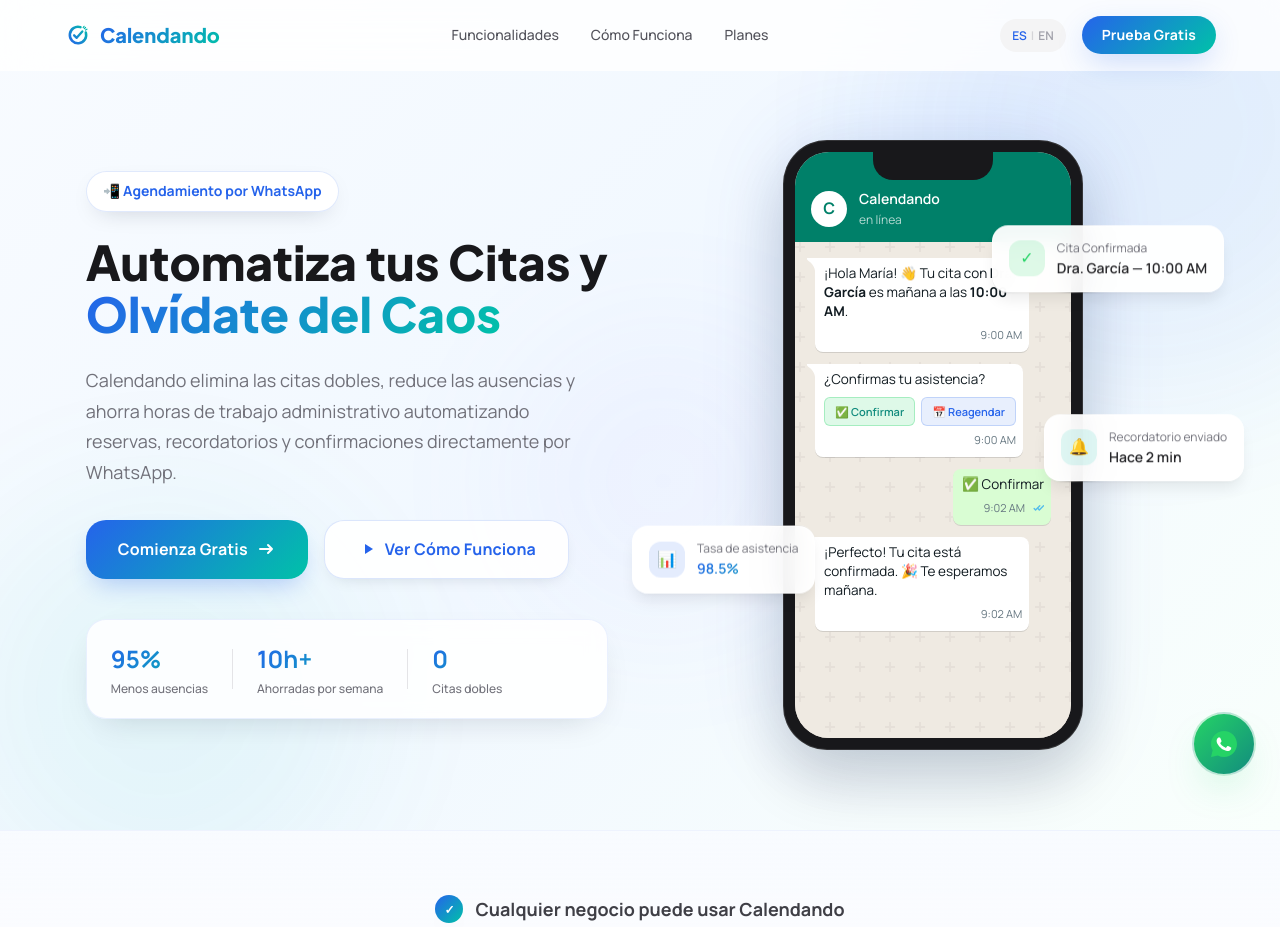
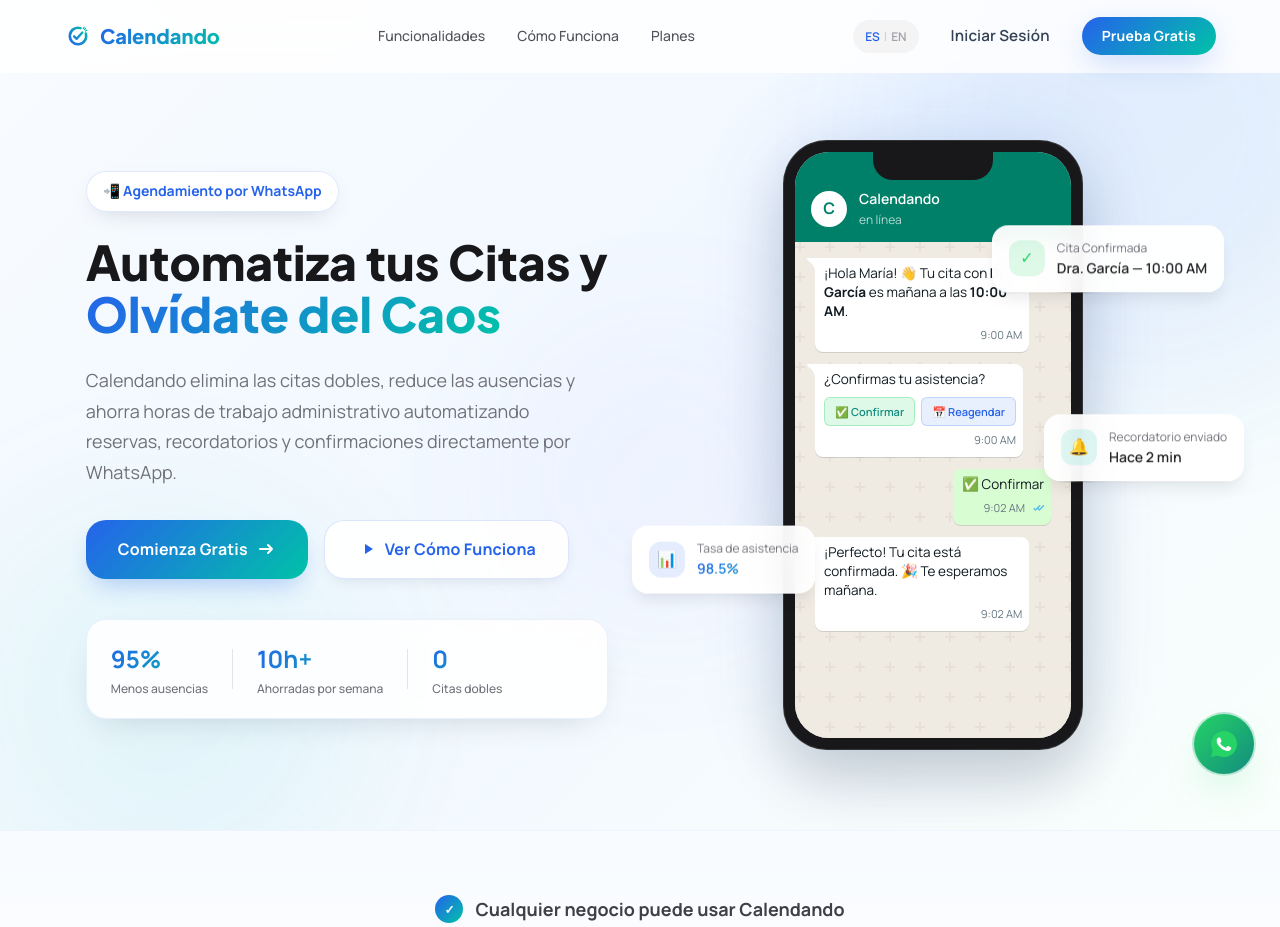
Before and after one commit to AndresMaitaGit/calendando-landingpage, a website: page public/index.html in a window 1280 px wide. Shown: the top 927 px of the page. Drawn offline with Linux system fonts and the light colour scheme.

Commit message:
favicon and login added

```diff
--- a/public/css/styles.css
+++ b/public/css/styles.css
@@ -2201,3 +2201,17 @@
 .legal-contact-box a:hover {
     text-decoration: underline;
 }
+
+.btn-login {
+    background: transparent;
+    color: var(--text-color, #334155);
+    padding: 0.5rem 1rem;
+    font-weight: 600;
+    font-size: 0.95rem;
+    text-decoration: none;
+    transition: color 0.2s ease;
+}
+
+.btn-login:hover {
+    color: #0284c7;
+}
--- a/public/index.html
+++ b/public/index.html
@@ -16,6 +16,10 @@
     <meta name="twitter:card" content="summary_large_image">
     <link rel="preconnect" href="https://fonts.googleapis.com">
     <link rel="preconnect" href="https://fonts.gstatic.com" crossorigin>
+    <!-- Favicon -->
+    <link rel="icon" type="image/svg+xml" href="/assets/images/logo.svg">
+    <link rel="icon" type="image/png" sizes="32x32" href="/assets/images/logo.png">
+    <link rel="apple-touch-icon" href="/assets/images/logo.png">
     <link
         href="https://fonts.googleapis.com/css2?family=Plus+Jakarta+Sans:wght@400;500;600;700;800&family=Manrope:wght@400;500;600;700&display=swap"
         rel="stylesheet">
@@ -25,7 +29,7 @@
         !function (f, b, e, v, n, t, s) {
             if (f.fbq) return; n = f.fbq = function () {
                 n.callMethod ?
-                n.callMethod.apply(n, arguments) : n.queue.push(arguments)
+                    n.callMethod.apply(n, arguments) : n.queue.push(arguments)
             };
             if (!f._fbq) f._fbq = n; n.push = n; n.loaded = !0; n.version = '2.0';
             n.queue = []; t = b.createElement(e); t.async = !0;
@@ -63,7 +67,10 @@
                     <span class="lang-separator">|</span>
                     <span class="lang-inactive" id="lang-alt-label">EN</span>
                 </button>
+                <a href="https://app.calendando.com" class="btn btn-login" data-i18n="nav.login">Iniciar Sesión</a>
+
                 <a href="https://app.calendando.com/" class="btn btn-nav" data-i18n="nav.cta">Prueba Gratis</a>
+
                 <button class="mobile-menu-btn" id="mobile-menu-btn" aria-label="Abrir menú">
                     <span></span>
                     <span></span>
--- a/public/js/script.js
+++ b/public/js/script.js
@@ -8,6 +8,7 @@
         'nav.howItWorks': 'Cómo Funciona',
         'nav.pricing': 'Planes',
         'nav.testimonials': 'Testimonios',
+        'nav.login': 'Iniciar Sesión',
         'nav.cta': 'Prueba Gratis',
 
         // Hero
@@ -61,7 +62,7 @@
         'howItWorks.step1Title': 'Configura tu Perfil',
         'howItWorks.step1Desc': 'Agrega tus servicios, horarios y profesionales, y usa nuestro número de WhatsApp para enviar todas las notificaciones.',
         'howItWorks.step2Title': 'Recibe Reservas',
-        'howItWorks.step2Desc': 'Tus clientes agendan 24/7 por WhatsApp o tu link de reservas. Todo se sincroniza automáticamente.',
+        'howItWorks.step2Desc': 'Tus clientes agendan 24/7 por tu link de reservas. Todo se sincroniza automáticamente.',
         'howItWorks.step3Title': 'Disfruta los Resultados',
         'howItWorks.step3Desc': 'Menos ausencias, más citas, cero estrés. Calendando se encarga del resto mientras tú te enfocas en lo importante.',
 
@@ -141,6 +142,7 @@
         'nav.howItWorks': 'How It Works',
         'nav.pricing': 'Pricing',
         'nav.testimonials': 'Testimonials',
+        'nav.login': 'Log In',
         'nav.cta': 'Try Free',
 
         // Hero
```
Also changed, not shown: public/assets/images/favicon.png (added).
